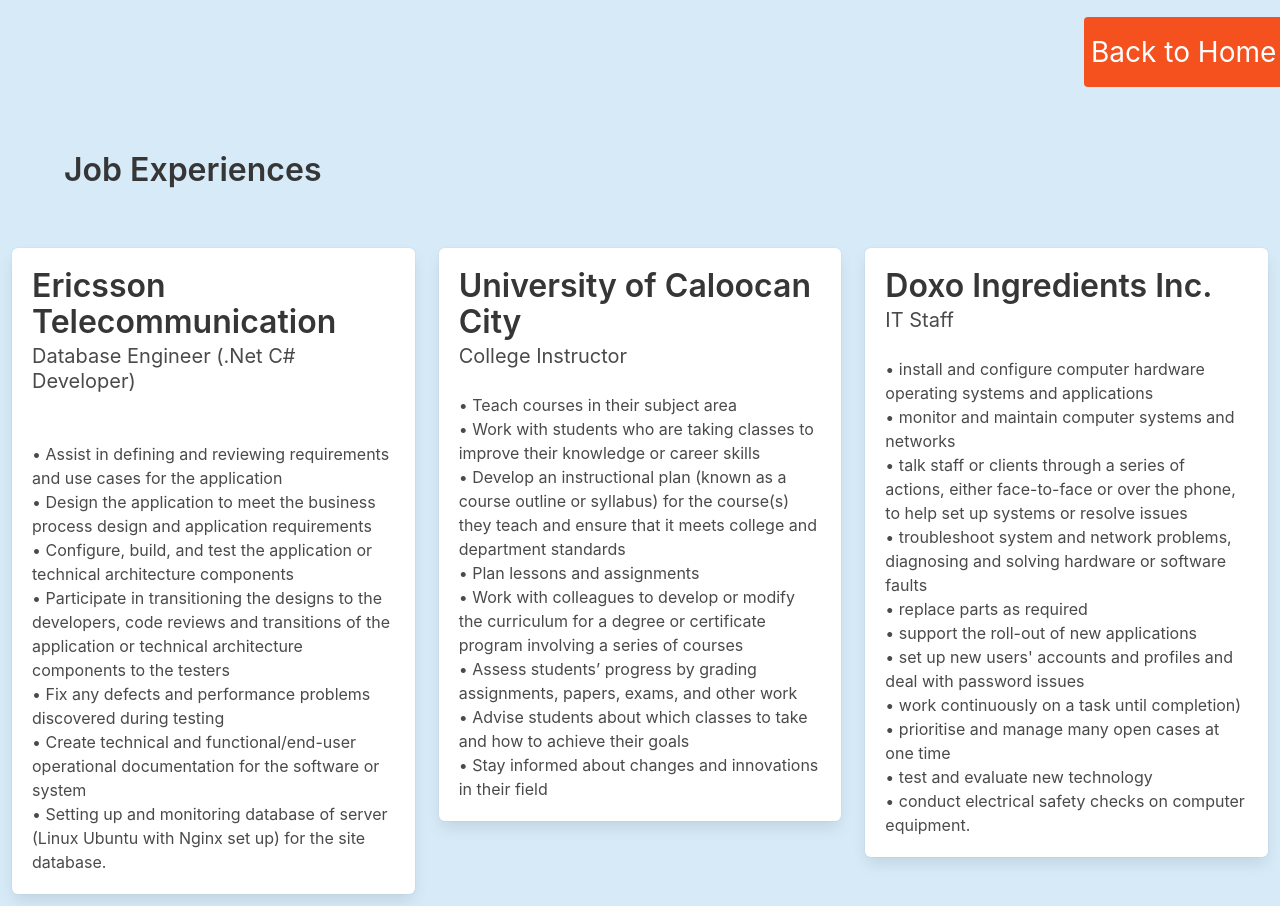
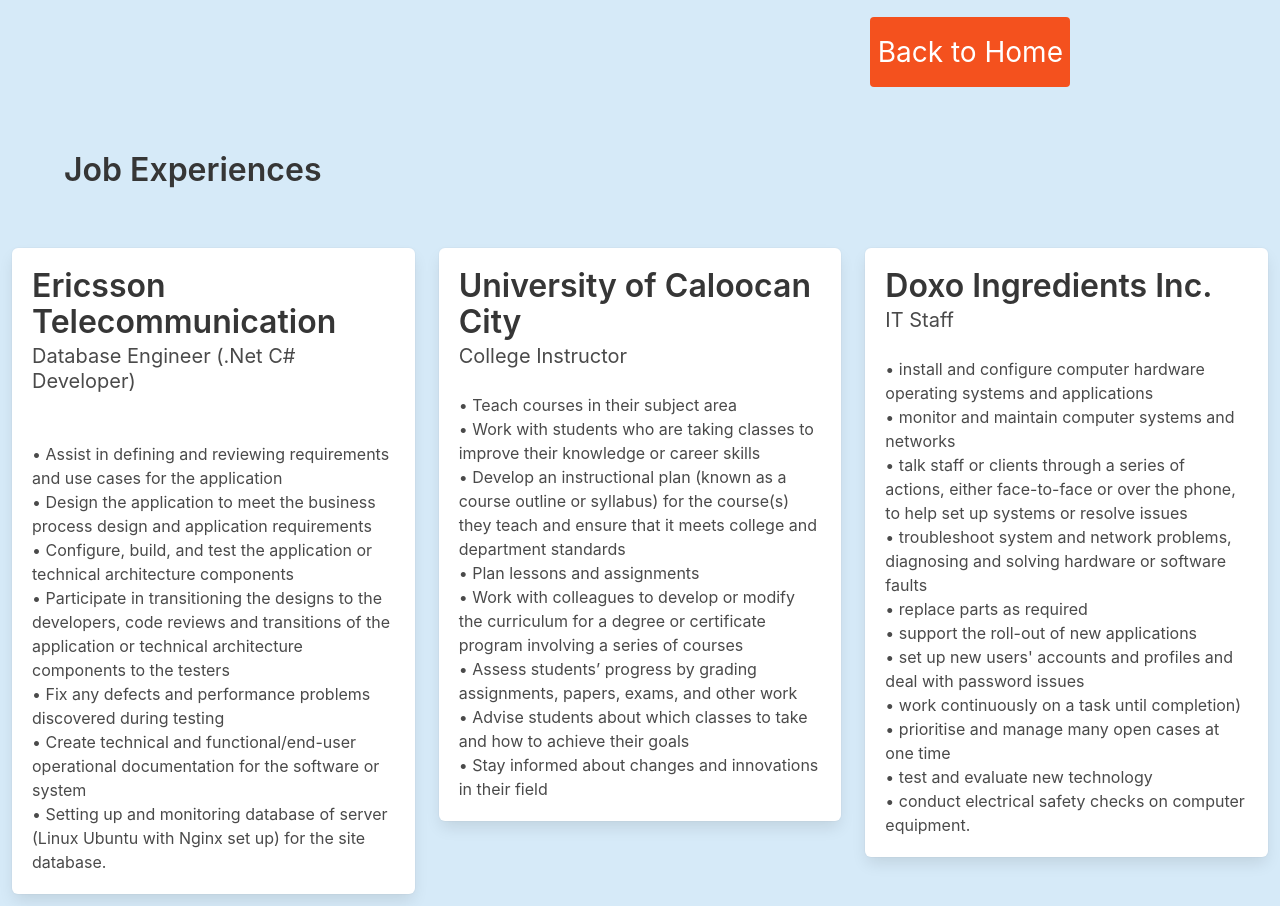
Before and after one commit to meguivencan/meguivencan.github.io, a plain HTML site: page pages/jobexperience.html in a window 1280 px wide. Drawn offline with nearby package versions, Linux system fonts and the light colour scheme.

Commit message:
final edited back button

```diff
--- a/pages/jobexperience.html
+++ b/pages/jobexperience.html
@@ -51,13 +51,10 @@
     </style>
 </head>
 <body>
-	<div class="column is-2 is-offset-10">
+	<div class="column is-offset-8 is-4">
 		<a href="../index.html">
-		<a href="../index.html"><button class="button"><span>Back to Home </span></button></a>
-
+			<button class="button"><span>Back to Home </span></button>
 		</a>
-
-
 	</div>
 	<section class="hero">
 	  <div class="hero-body">
```
Also changed, not shown: pages/aboutme.html (+1 -1 lines), pages/skills.html (+1 -1 lines).
